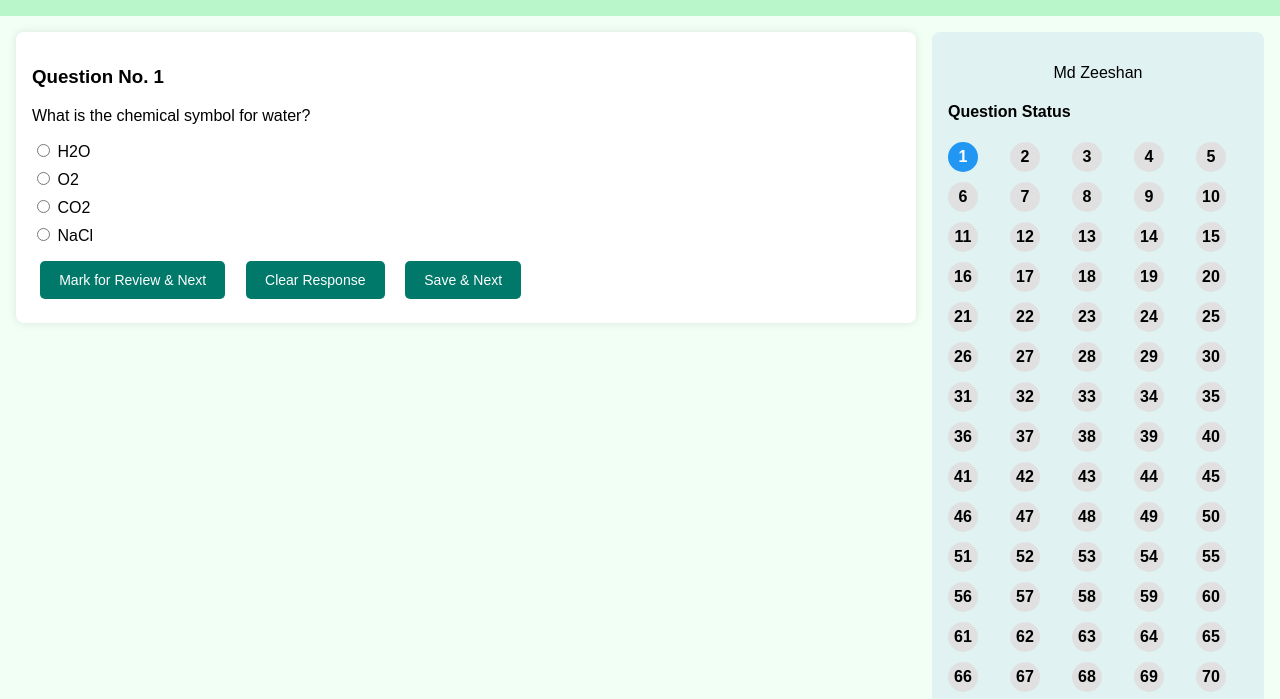
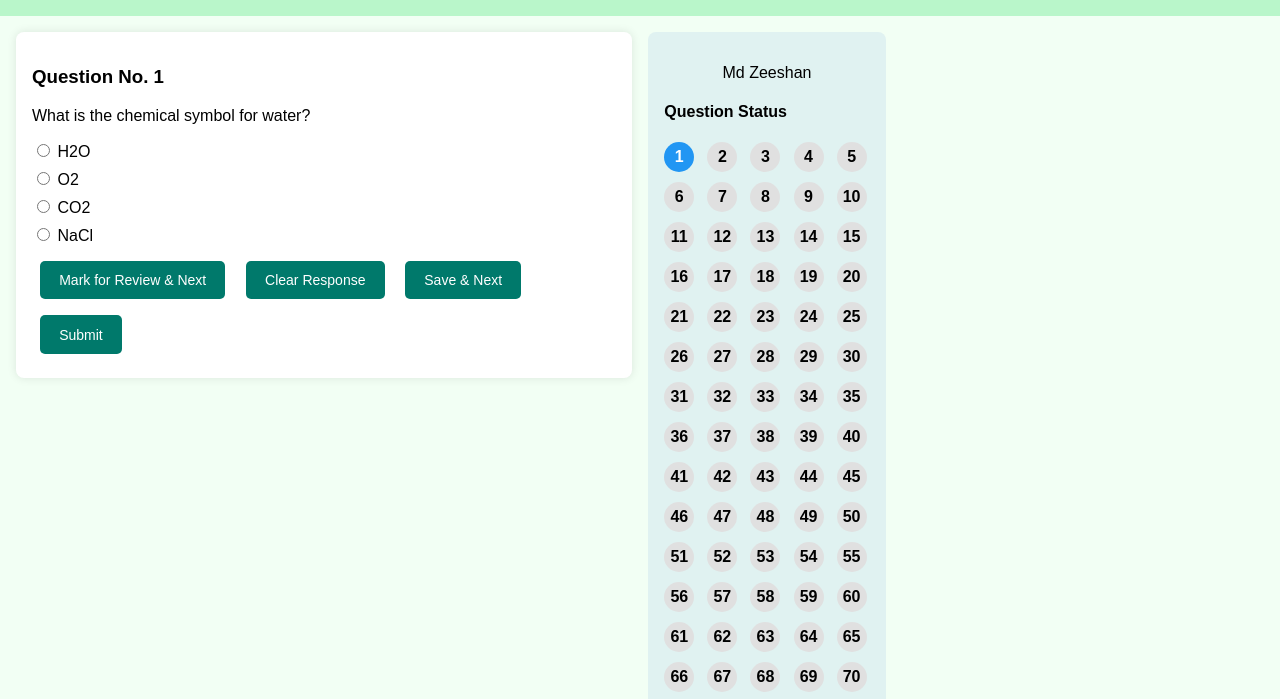
Before and after one commit to mdfaisalc23/Zeeshan-Test-series, a plain HTML site: page index.html in a window 1280 px wide. Shown: the part 87-786 px from the top of the page. Drawn offline with Linux system fonts and the light colour scheme.

Commit message:
Update index.html

```diff
--- a/index.html
+++ b/index.html
@@ -30,6 +30,7 @@
       display: flex;
       flex-direction: row;
       padding: 1rem;
+      position:fixed;
     }
     .question-section {
       flex: 3;
@@ -129,6 +130,7 @@
           <button onclick="markReview()">Mark for Review & Next</button>
           <button onclick="clearResponse()">Clear Response</button>
           <button onclick="saveNext()">Save & Next</button>
+          <button onclick="submitTest()">Submit</button>
         </div>
       </div>
     </div>
```
